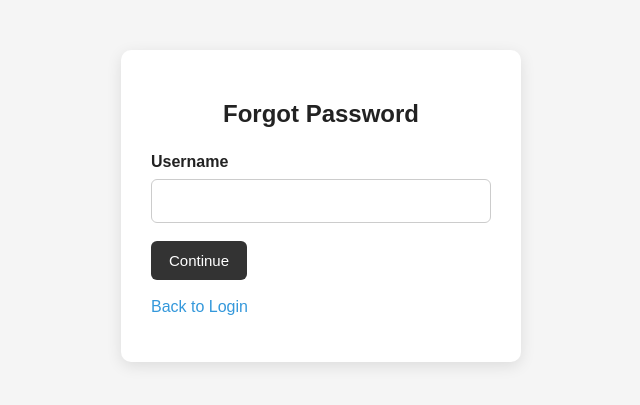
After one commit to sushant-agi/SI_Django_Notes_Task, a Django app: page /forgot-password/ in a window 1280 px wide. The commit adds this page. Shown: the top 405 px of the page, without its empty margins (319-959 px from the left). Run offline with Django 5.2, Linux system fonts and the light colour scheme.

Commit message:
Feat: Add Forgot Password

```diff
--- a/notes/templates/notes/base.html
+++ b/notes/templates/notes/base.html
@@ -240,6 +240,42 @@
             color: #2e7d32;
             border: 1px solid #a5d6a7;
         }
+        .forgot-container {
+            width: 100%;
+            max-width: 400px;
+            margin: 50px auto;
+            background: white;
+            padding: 30px;
+            border-radius: 10px;
+            box-shadow: 0 4px 15px rgba(0, 0, 0, 0.1);
+        }
+
+        .forgot-container h2 {
+            text-align: center;
+            margin-bottom: 25px;
+        }
+
+        .back-link {
+            text-align: center;
+            margin-top: 18px;
+        }
+
+        .back-link a {
+            color: #3498db;
+            text-decoration: none;
+        }
+
+        .back-link a:hover {
+            text-decoration: underline;
+        }
+        .security-question {
+            background: #f5f7f8;
+            padding: 12px;
+            border-radius: 6px;
+            margin-bottom: 20px;
+            color: #333;
+            font-weight: 500;
+        }
     </style>
 </head>
 
--- /dev/null
+++ b/notes/templates/notes/forgot_password.html
@@ -0,0 +1,35 @@
+{% extends 'notes/base.html' %}
+
+{% block content %}
+
+<div class="forgot-container">
+
+    <h2>Forgot Password</h2>
+
+    {% if error %}
+        <p class="error">{{ error }}</p>
+    {% endif %}
+
+    <form method="POST">
+        {% csrf_token %}
+
+        <label for="username">Username</label>
+
+        <input
+            type="text"
+            id="username"
+            name="username"
+            required
+        >
+        <br> <br>
+
+        <button type="submit">Continue</button>
+    </form>
+
+    <p class="back-link">
+        <a href="{% url 'login' %}">Back to Login</a>
+    </p>
+
+</div>
+
+{% endblock %}
--- a/notes/templates/notes/login.html
+++ b/notes/templates/notes/login.html
@@ -67,6 +67,10 @@
         </form>
 
         <p>
+            <a href="{% url 'forgot_password' %}">Forgot Password?</a>
+        </p>
+
+        <p>
             Don't have an account?
             <a href="{% url 'register' %}">Register</a>
         </p>
--- a/notes/urls.py
+++ b/notes/urls.py
@@ -9,4 +9,7 @@ urlpatterns = [
     path('create/', views.create_note, name='create_note'),
     path('edit/<int:pk>/', views.edit_note, name='edit_note'),
     path('delete/<int:pk>/', views.delete_note, name='delete_note'),
+    path('forgot-password/', views.forgot_password, name='forgot_password'),
+    path('verify-security-answer/', views.verify_security_answer, name='verify_security_answer'),
+    path('reset-password/', views.reset_password, name='reset_password'),
 ]
--- a/notes/views.py
+++ b/notes/views.py
@@ -2,9 +2,10 @@ from django.shortcuts import render, redirect, get_object_or_404
 from django.contrib.auth.models import User
 from django.contrib.auth import authenticate, login, logout
 from django.contrib.auth.decorators import login_required
-from .models import Note
+from .models import Note, Profile
 import re
 from django.contrib import messages
+from django.contrib.auth.hashers import make_password, check_password
 
 @login_required
 def home(request):
@@ -80,6 +81,8 @@ def register(request):
     if request.method == 'POST':
         username = request.POST['username']
         password = request.POST['password']
+        security_question = request.POST['security_question']
+        security_answer = request.POST['security_answer']
 
         password_pattern = (
             r'^(?=.*[a-z])'
@@ -109,9 +112,14 @@ def register(request):
                 }
             )
 
-        User.objects.create_user(
+        user=User.objects.create_user(
             username=username,
             password=password
+        )
+        Profile.objects.create(
+            user=user,
+            security_question=security_question,
+            security_answer=make_password(security_answer)
         )
         messages.success(
             request,
@@ -147,3 +155,132 @@ def login_view(request):
 def logout_view(request):
     logout(request)
     return redirect('home')
+
+def forgot_password(request):
+
+    if request.method == 'POST':
+
+        username = request.POST['username']
+
+        try:
+            user = User.objects.get(username=username)
+            profile = Profile.objects.get(user=user)
+
+        except (User.DoesNotExist, Profile.DoesNotExist):
+            return render(
+                request,
+                'notes/forgot_password.html',
+                {'error': 'Invalid username.'}
+            )
+
+        request.session['reset_user_id'] = user.id
+
+        return render(
+            request,
+            'notes/security_question.html',
+            {'question': profile.security_question}
+        )
+
+    return render(
+        request,
+        'notes/forgot_password.html'
+    )
+
+def verify_security_answer(request):
+
+    if request.method != 'POST':
+        return redirect('forgot_password')
+
+    user_id = request.session.get('reset_user_id')
+
+    if not user_id:
+        return redirect('forgot_password')
+
+    try:
+        user = User.objects.get(id=user_id)
+        profile = Profile.objects.get(user=user)
+
+    except (User.DoesNotExist, Profile.DoesNotExist):
+        return redirect('forgot_password')
+
+    answer = request.POST['security_answer']
+
+    if not check_password(answer, profile.security_answer):
+        return render(
+            request,
+            'notes/security_question.html',
+            {
+                'question': profile.security_question,
+                'error': 'Incorrect answer. Please try again.'
+            }
+        )
+
+    request.session['password_reset_verified'] = True
+
+    return redirect('reset_password')
+
+def reset_password(request):
+
+    if not request.session.get('password_reset_verified'):
+        return redirect('forgot_password')
+
+    user_id = request.session.get('reset_user_id')
+
+    if not user_id:
+        return redirect('forgot_password')
+
+    try:
+        user = User.objects.get(id=user_id)
+
+    except User.DoesNotExist:
+        return redirect('forgot_password')
+
+    if request.method == 'POST':
+
+        new_password = request.POST['password']
+        confirm_password = request.POST['confirm_password']
+        password_pattern = (
+            r'^(?=.*[a-z])'
+            r'(?=.*[A-Z])'
+            r'(?=.*\d)'
+            r'(?=.*[@$!%*?&])'
+            r'.{8,}$'
+        )
+
+        if not re.match(password_pattern, new_password):
+            return render(
+                request,
+                'notes/reset_password.html',
+                {
+                    'error': (
+                        'Password must be at least 8 characters long and contain '
+                        'at least one uppercase letter, lowercase letter, number, '
+                        'and special character (@$!%*?&).'
+                    )
+                }
+            )
+
+        if new_password != confirm_password:
+            return render(
+                request,
+                'notes/reset_password.html',
+                {'error': 'Passwords do not match.'}
+            )
+
+        user.set_password(new_password)
+        user.save()
+
+        request.session.pop('reset_user_id', None)
+        request.session.pop('password_reset_verified', None)
+
+        messages.success(
+            request,
+            'Password reset successful! You can now log in.'
+        )
+
+        return redirect('login')
+
+    return render(
+        request,
+        'notes/reset_password.html'
+    )
```
Also changed, not shown: notes/models.py (+17 -0 lines), notes/templates/notes/register.html (+25 -0 lines), notes/templates/notes/reset_password.html (added, +188 -0 lines), notes/templates/notes/security_question.html (added, +40 -0 lines), notes/migrations/0003_profile.py (added).
